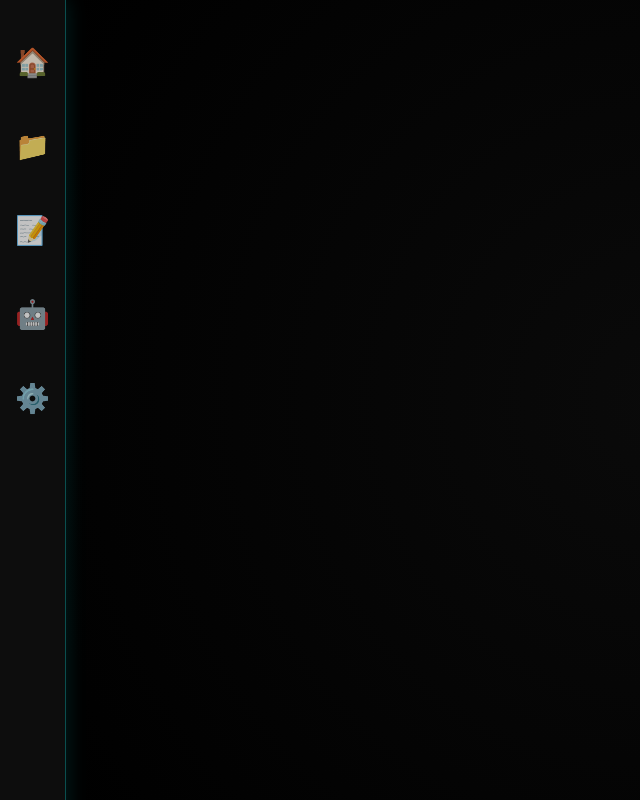
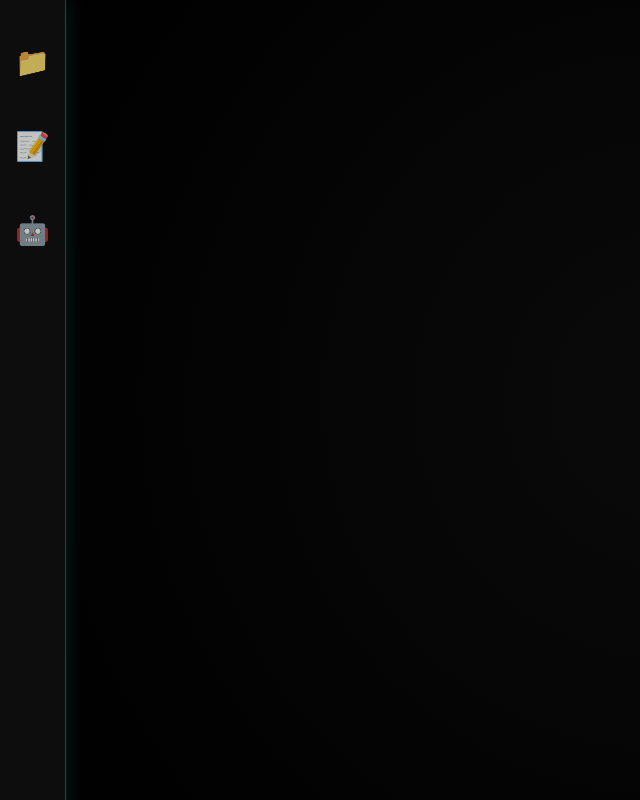
Before and after one commit to Samilo69/sayan-os-, a plain HTML site: page index.html in a window 1280 px wide. Shown: the whole page, without its empty margins (0-640 px from the left). Drawn offline with Linux system fonts and the light colour scheme.

Commit message:
Update index.html

```diff
--- a/index.html
+++ b/index.html
@@ -1,22 +1,19 @@
 <!DOCTYPE html>
-<html lang="fr">
+<html lang="en">
 <head>
     <meta charset="UTF-8">
     <title>Sayan OS</title>
     <link rel="stylesheet" href="style.css">
 </head>
+
 <body>
 
-    <!-- Barre latérale -->
     <div id="sidebar">
-        <div class="icon">🏠</div>
-        <div class="icon">📁</div>
-        <div class="icon">📝</div>
-        <div class="icon">🤖</div>
-        <div class="icon">⚙️</div>
+        <div class="icon" data-app="explorer">📁</div>
+        <div class="icon" data-app="editor">📝</div>
+        <div class="icon" data-app="assistant">🤖</div>
     </div>
 
-    <!-- Bureau -->
     <div id="desktop"></div>
 
     <script src="app.js"></script>
```
